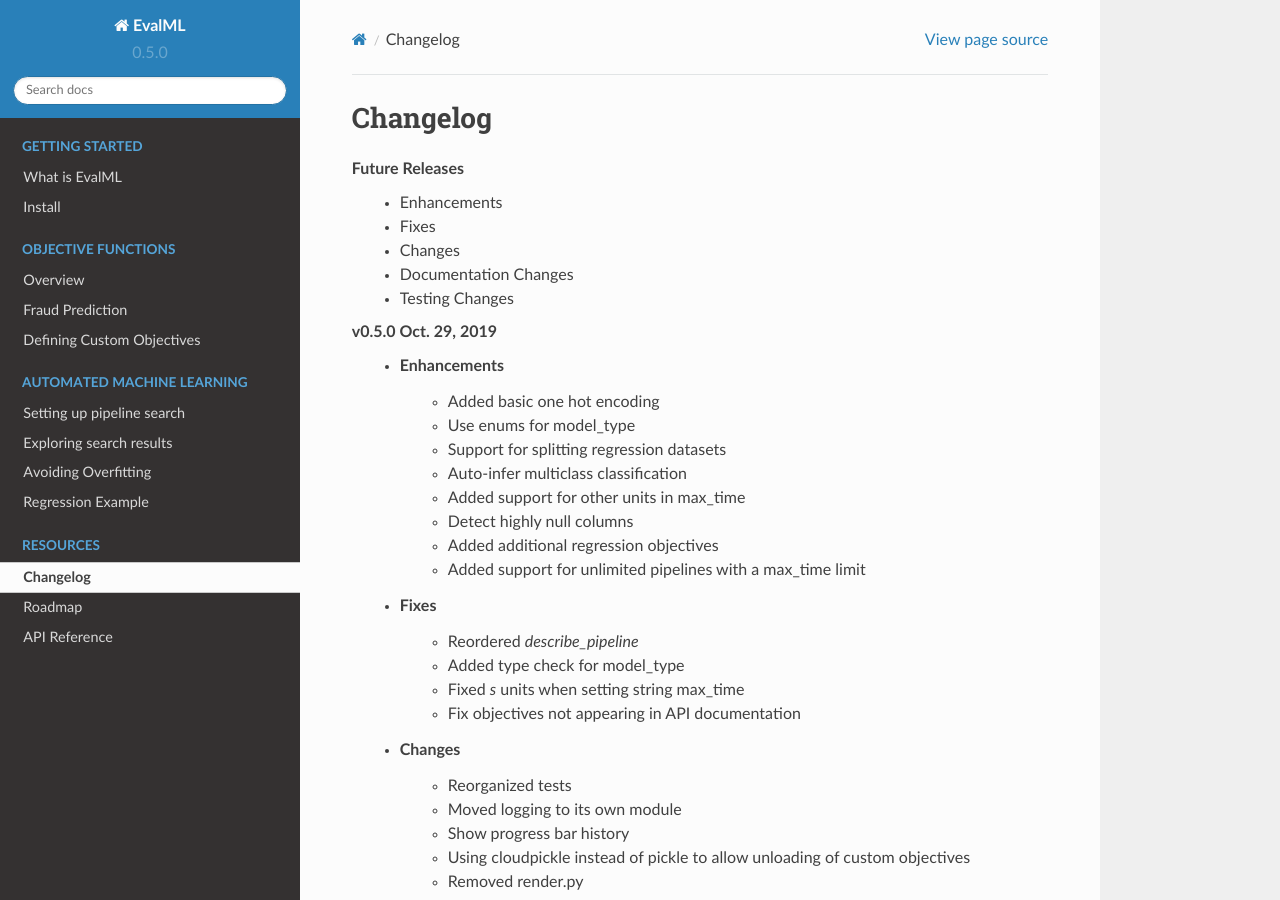
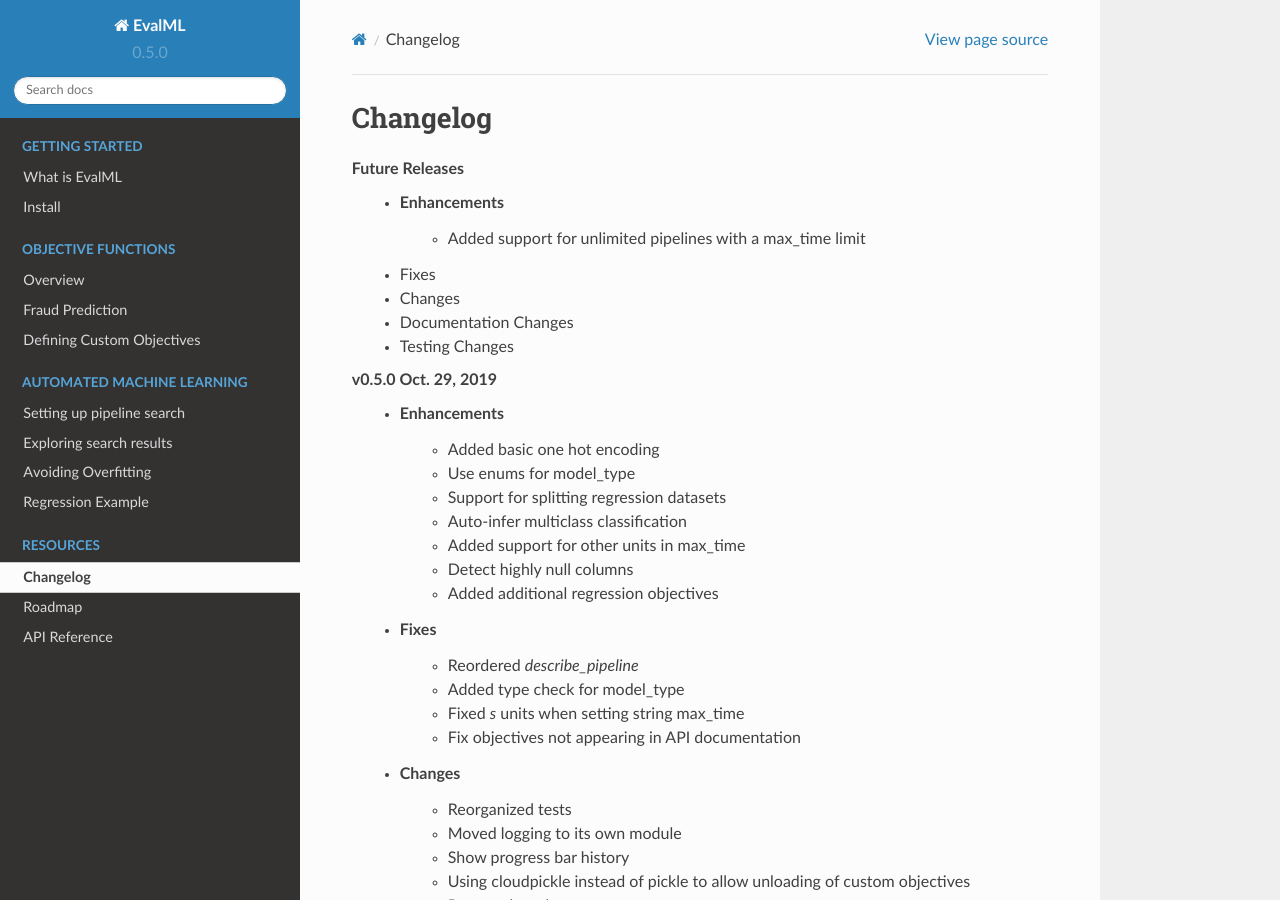
Before and after one commit to alteryx/evalml, a Sphinx documentation site: the page built from docs/source/changelog.rst, in a window 1280 px wide and 900 px high. Built offline with Sphinx 7.4.7 and the Read the Docs theme 2.0.0, drawn with Linux system fonts in a browser that asks for light colours; pages that are not in the unit, such as notebooks, are missing from menus; part of the change alters nothing that is shown.

```diff
--- a/docs/source/changelog.rst
+++ b/docs/source/changelog.rst
@@ -4,6 +4,7 @@ Changelog
 ---------
 **Future Releases**
     * Enhancements
+        * Added support for unlimited pipelines with a max_time limit :pr:`70`
     * Fixes
     * Changes
     * Documentation Changes
@@ -18,7 +19,6 @@ Changelog
         * Added support for other units in max_time :pr:`125`
         * Detect highly null columns :pr:`121`
         * Added additional regression objectives :pr:`100`
-        * Added support for unlimited pipelines with a max_time limit :pr:`70`
     * Fixes
         * Reordered `describe_pipeline` :pr:`94`
         * Added type check for model_type :pr:`109`
```
